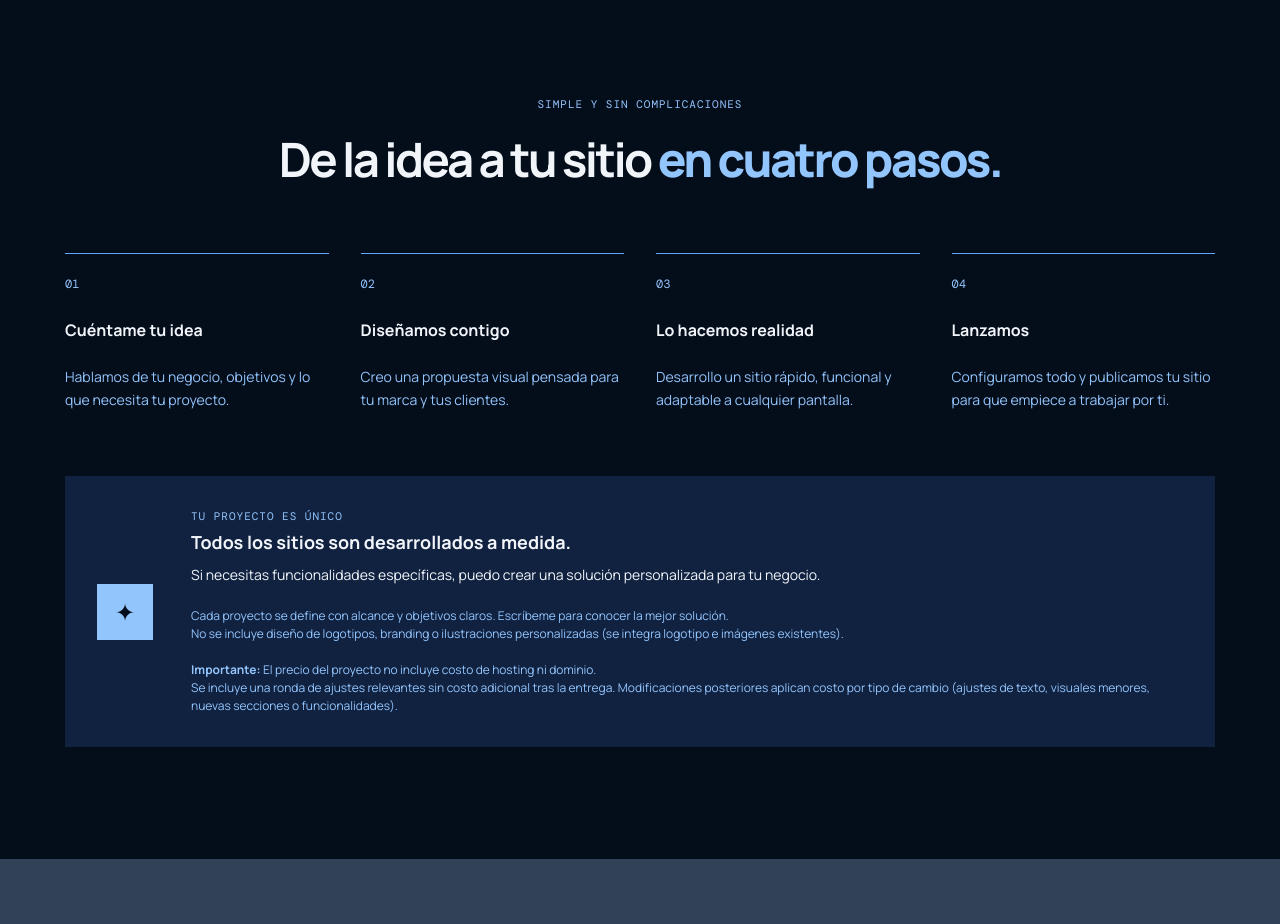
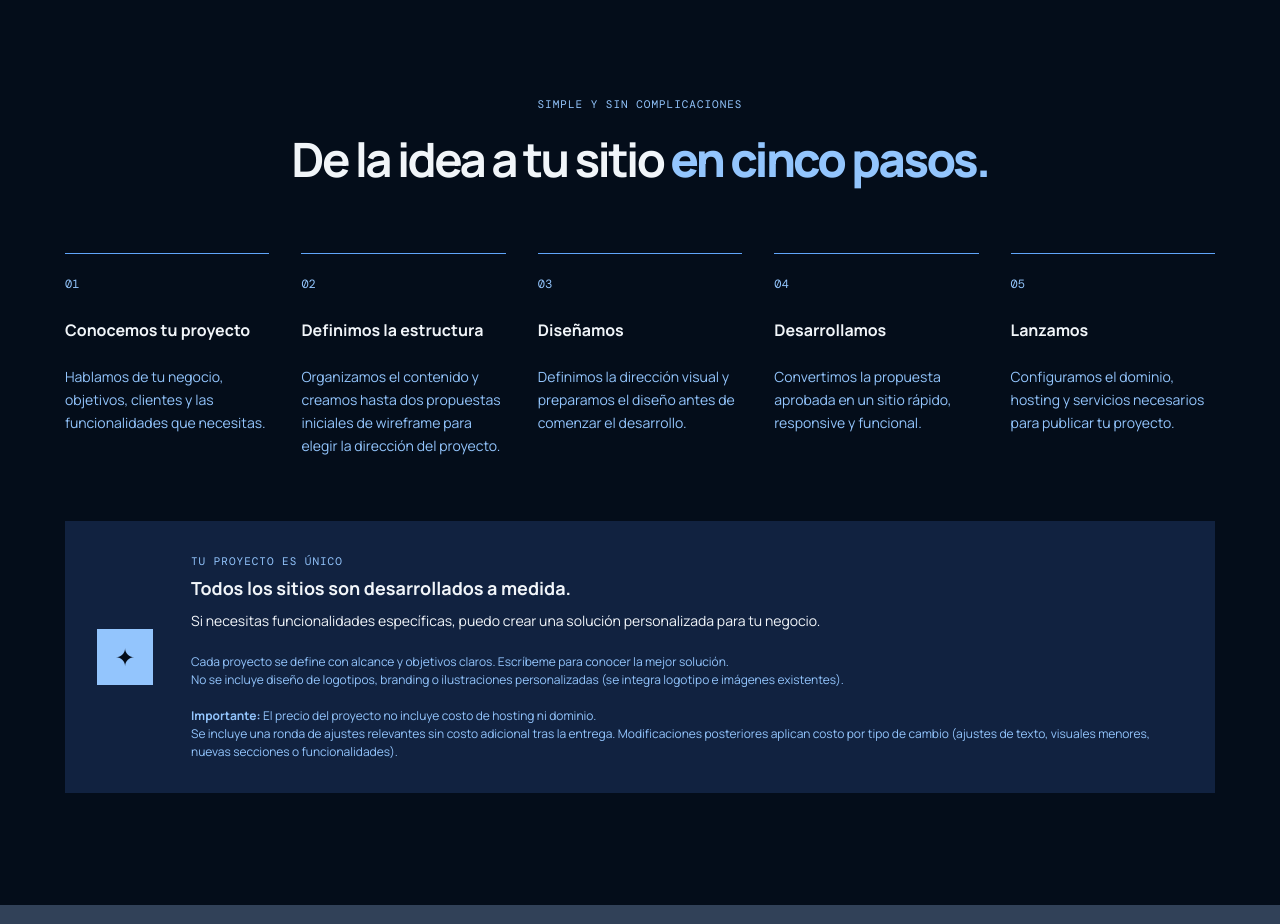
Before and after one commit to oscar-mgh/omgstudio, a Vue app: page / in a window 1280 px wide. Shown: the part 3060-3984 px from the top of the page. Built offline with nearby package versions, Linux system fonts and the light colour scheme.

Commit message:
cinco pasos para crear tu sitio

```diff
--- a/src/components/ProcessSection.vue
+++ b/src/components/ProcessSection.vue
@@ -1,9 +1,10 @@
 <script setup>
 const steps = [
-  ['01', 'Cuéntame tu idea', 'Hablamos de tu negocio, objetivos y lo que necesita tu proyecto.'],
-  ['02', 'Diseñamos contigo', 'Creo una propuesta visual pensada para tu marca y tus clientes.'],
-  ['03', 'Lo hacemos realidad', 'Desarrollo un sitio rápido, funcional y adaptable a cualquier pantalla.'],
-  ['04', 'Lanzamos', 'Configuramos todo y publicamos tu sitio para que empiece a trabajar por ti.'],
+  ['01', 'Conocemos tu proyecto', 'Hablamos de tu negocio, objetivos, clientes y las funcionalidades que necesitas.'],
+  ['02', 'Definimos la estructura', 'Organizamos el contenido y creamos hasta dos propuestas iniciales de wireframe para elegir la dirección del proyecto.'],
+  ['03', 'Diseñamos', 'Definimos la dirección visual y preparamos el diseño antes de comenzar el desarrollo.'],
+  ['04', 'Desarrollamos', 'Convertimos la propuesta aprobada en un sitio rápido, responsive y funcional.'],
+  ['05', 'Lanzamos', 'Configuramos el dominio, hosting y servicios necesarios para publicar tu proyecto.'],
 ];
 </script>
 
@@ -15,10 +16,10 @@ const steps = [
       <div class="mx-auto max-w-[760px] text-center">
         <p class="mb-[18px] font-mono text-[11px] uppercase tracking-[.09em] text-brand-300">Simple y sin complicaciones</p>
         <h2 class="mb-5 text-[clamp(2rem,3.7vw,3.8rem)] font-bold leading-tight tracking-[-.055em]">
-          De la idea a tu sitio <em class="font-sans not-italic font-extrabold text-brand-300">en cuatro pasos.</em>
+          De la idea a tu sitio <em class="font-sans not-italic font-extrabold text-brand-300">en cinco pasos.</em>
         </h2>
       </div>
-      <div class="my-12 grid gap-8 sm:grid-cols-2 lg:my-16 lg:grid-cols-4">
+      <div class="my-12 grid gap-8 sm:grid-cols-2 lg:my-16 lg:grid-cols-5">
         <article
           v-for="step in steps"
           :key="step[0]"
```
